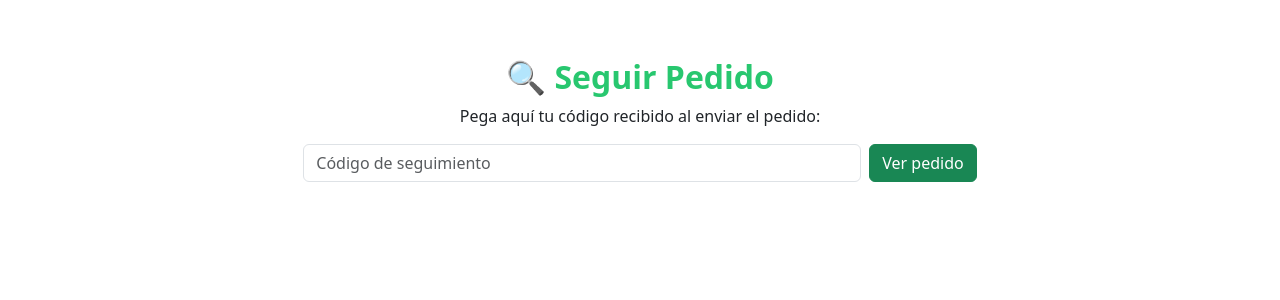
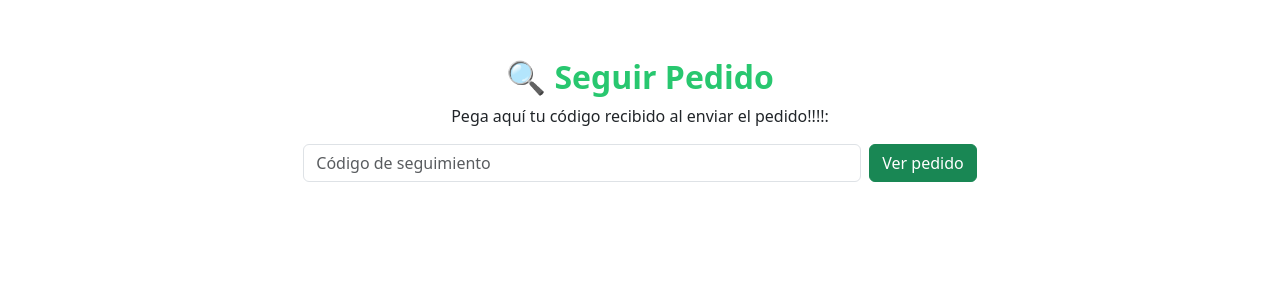
Before and after one commit to lizcalizaya/TIENDA-ONLINE, a Django app: page /seguir_seguimiento/ in a window 1280 px wide. Shown: the part 139-439 px from the top of the page. Run offline with Django 5.2, Linux system fonts and the light colour scheme.

```diff
--- a/templates/seguir_seguimiento.html
+++ b/templates/seguir_seguimiento.html
@@ -8,7 +8,7 @@
         🔍 Seguir Pedido
     </h2>
 
-    <p class="mt-2">Pega aquí tu código recibido al enviar el pedido:</p>
+    <p class="mt-2">Pega aquí tu código recibido al enviar el pedido!!!!:</p>
 
     <form action="{% url 'seguir_seguimiento' %}" method="GET"
           class="d-flex justify-content-center mt-3">
```
